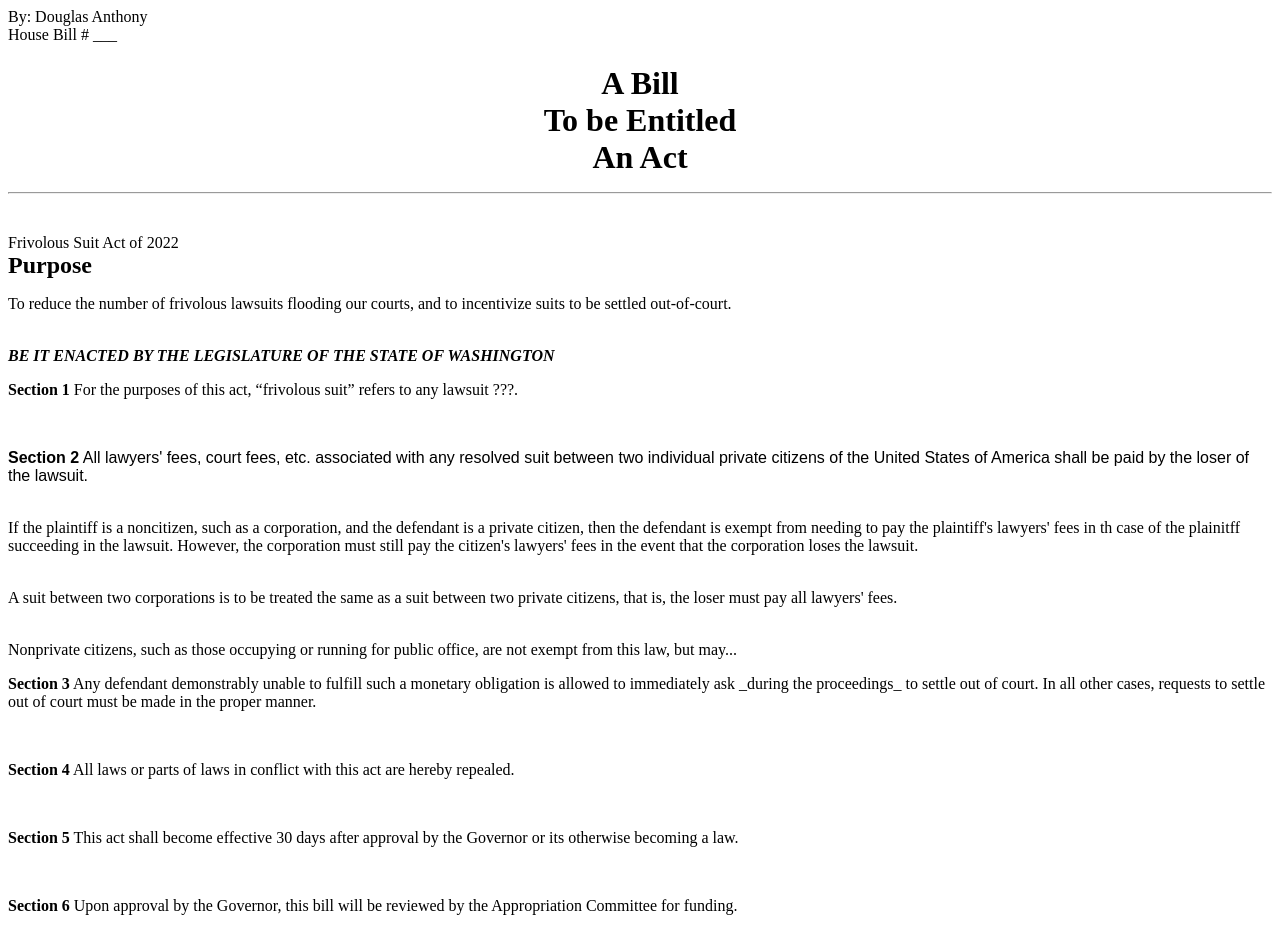
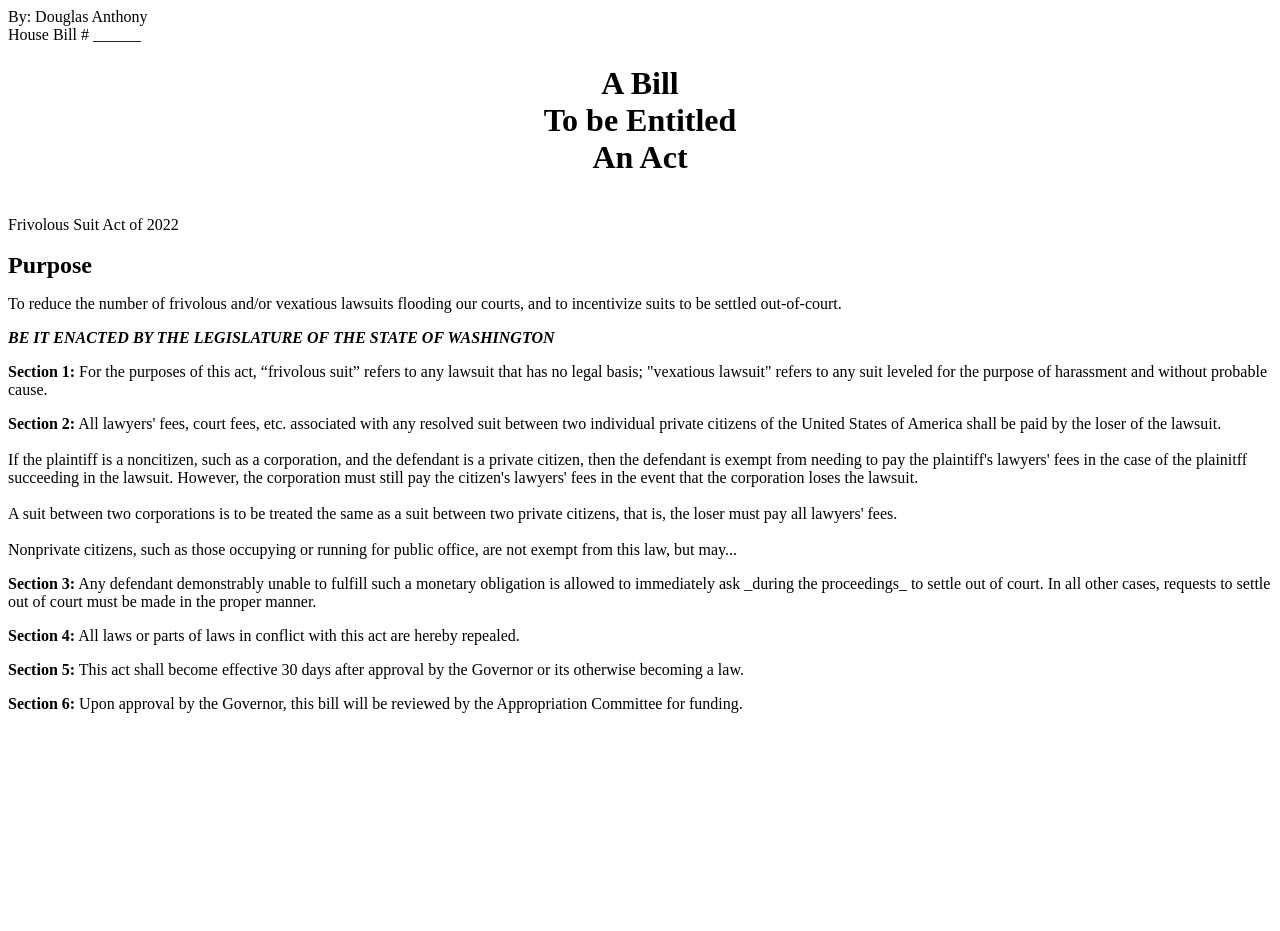
Before and after one commit to darkwater4213/teen-pact, a plain HTML site: page bill/index.html in a window 1280 px wide. After the commit the page ends 800 px from the top, so only its background shows below. Drawn offline with Linux system fonts and the light colour scheme.

Commit message:
Huge style overhaul

```diff
--- a/bill/index.html
+++ b/bill/index.html
@@ -11,22 +11,23 @@
     <body>
         <main>
             By: Douglas Anthony<br/>
-            House Bill # &lowbar;&lowbar;&lowbar;<br/>
-            <h1>A Bill<br/>To be Entitled<br/>An Act<br/><hr/></h1><br/>
-            Frivolous Suit Act of 2022<br/>
-            <h2>Purpose</h2><br/>
-            <p class="purpose">To reduce the number of frivolous lawsuits flooding our courts, and to incentivize suits to be settled out-of-court.</p><br/>
-            <b><i>BE IT ENACTED BY THE LEGISLATURE OF THE STATE OF WASHINGTON</i></b><br/>
-            <p class="defs"><b>Section 1</b> For the purposes of this act, “frivolous suit” refers to any lawsuit ???.</p><br/>
-            <p class="text"><b>Section 2</b> All lawyers' fees, court fees, etc. associated with any resolved suit between two individual private citizens of the United States of America shall be paid by the loser of the lawsuit. </p><br/>
-            If the plaintiff is a noncitizen, such as a corporation, and the defendant is a private citizen, then the defendant is exempt from needing to pay the plaintiff's lawyers' fees in th case of the plainitff succeeding in the lawsuit. However, the corporation must still pay the citizen's lawyers' fees in the event that the corporation loses the lawsuit.</p><br/>
-            A suit between two corporations is to be treated the same as a suit between two private citizens, that is, the loser must pay all lawyers' fees.</p><br/>
-            Nonprivate citizens, such as those occupying or running for public office, are not exempt from this law, but may...</br>
-            <p class="caveat"><b>Section 3</b> Any defendant demonstrably unable to fulfill such a monetary obligation is allowed to immediately ask _during the proceedings_ to settle out of court. In all other cases, requests to settle out of court must be made in the proper manner.</p><br/>
-            <p class="conflicts"><b>Section 4</b> All laws or parts of laws in conflict with this act are hereby repealed.</p><br/>
-            <p class="effectiveness"><b>Section 5</b> This act shall become effective 30 days after approval by the Governor or its otherwise becoming a law.</p><br/>
-            <p class="funding"><b>Section 6</b> Upon approval by the Governor, this bill will be reviewed by the Appropriation Committee for funding.
+            House Bill # &lowbar;&lowbar;&lowbar;&lowbar;&lowbar;&lowbar;<br/>
+            <h1>A Bill<br/>To be Entitled<br/>An Act<br/></h1><br/>
+            Frivolous Suit Act of 2022<br/><br/>
+            <h2>Purpose</h2>
+            <p class="purpose">To reduce the number of frivolous and/or vexatious lawsuits flooding our courts, and to incentivize suits to be settled out-of-court.</p>
+            <p class="legalese"><b><i>BE IT ENACTED BY THE LEGISLATURE OF THE STATE OF WASHINGTON</i></b></p>
+            <p class="defs"><b>Section 1:</b> For the purposes of this act, “frivolous suit” refers to any lawsuit that has no legal basis; "vexatious lawsuit" refers to any suit leveled for the purpose of harassment and without probable cause.</p>
+            <p class="text"><b>Section 2:</b> All lawyers' fees, court fees, etc. associated with any resolved suit between two individual private citizens of the United States of America shall be paid by the loser of the lawsuit. <br/><br/>
+            If the plaintiff is a noncitizen, such as a corporation, and the defendant is a private citizen, then the defendant is exempt from needing to pay the plaintiff's lawyers' fees in the case of the plainitff succeeding in the lawsuit. However, the corporation must still pay the citizen's lawyers' fees in the event that the corporation loses the lawsuit.<br/><br/>
+            A suit between two corporations is to be treated the same as a suit between two private citizens, that is, the loser must pay all lawyers' fees.<br/><br/>
+            Nonprivate citizens, such as those occupying or running for public office, are not exempt from this law, but may...</p>
+            <p class="caveat"><b>Section 3:</b> Any defendant demonstrably unable to fulfill such a monetary obligation is allowed to immediately ask _during the proceedings_ to settle out of court. In all other cases, requests to settle out of court must be made in the proper manner.</p>
+            <p class="conflicts"><b>Section 4:</b> All laws or parts of laws in conflict with this act are hereby repealed.</p>
+            <p class="effectiveness"><b>Section 5:</b> This act shall become effective 30 days after approval by the Governor or its otherwise becoming a law.</p>
+            <p class="funding"><b>Section 6:</b> Upon approval by the Governor, this bill will be reviewed by the Appropriation Committee for funding.
             <!—- No funding would be needed --></p>
         </main>
+        <script>window.print();</script>
     </body>
 </html>
--- a/bill/style.css
+++ b/bill/style.css
@@ -1,5 +1,8 @@
-.text   {
-    font-family:    Arial, Helvetica, sans-serif;
+main    {
+    /*
+    font-family:    Arial,  Helvetica,  sans-serif;
+    */
+    font-family:    'Times New Roman',  Times,  serif;
 }
 
 /*
@@ -10,20 +13,18 @@ main    {
 }
 */
 
-div {
+div     {
     display:        inline;
 }
 
-h1  {
+h1      {
     text-align:     center;
 }
 
-h2  {
+h2      {
     display:        inline;
-    break-before:   always;
 }
 
-h3  {
+h3      {
     display:        inline;
-    break-before:   always;
 }
```
